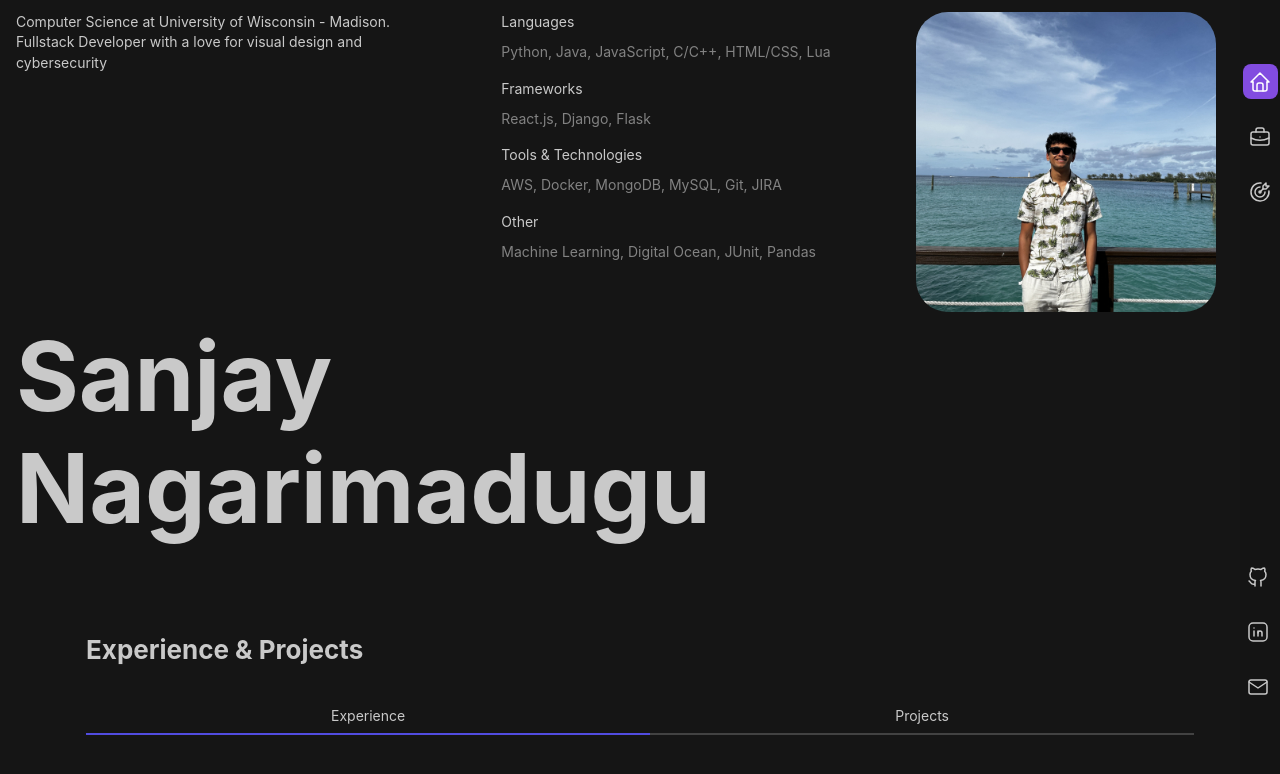
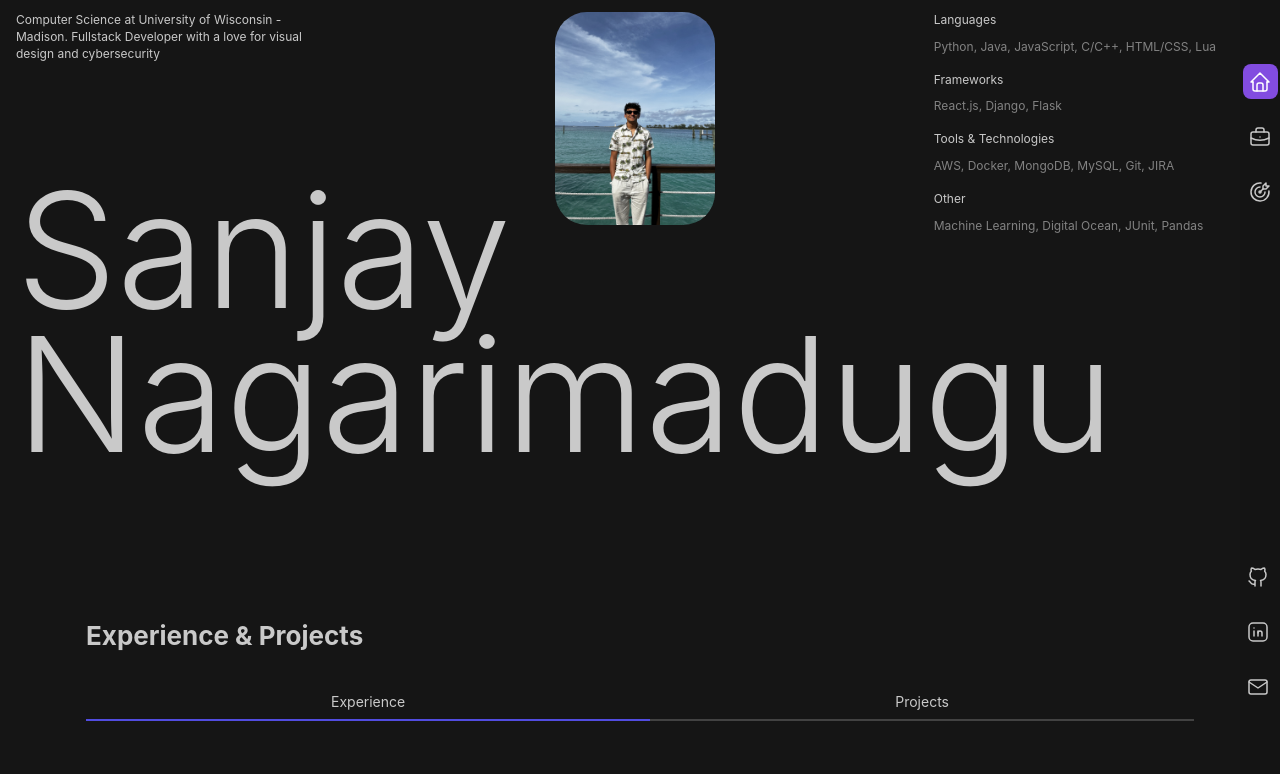
Before and after one commit to SanjayReddyN/personal-website, a React (Vite) app: page / in a window 1280 px wide. Shown: the top 774 px of the page. Built offline with nearby package versions, Linux system fonts and the light colour scheme.

Commit message:
Restructured the name in about section and placement of profile image

```diff
--- a/src/components/About.jsx
+++ b/src/components/About.jsx
@@ -53,43 +53,52 @@ const About = () => {
   }, []);
 
   return (
-    <section id="about" className="hero-section">
+    <section id="about" className="hero-section" ref={sectionRef}>
       <Stack h="100%" justify="space-between" spacing={0}>
         <div ref={contentRef} className="content-wrapper">
           <Group w="100%" align="flex-start" justify="space-between" pt="sm">
-            <Text size="sm" weight={500} maw="25rem">
+            <Text size="xs" weight={500} maw="20rem">
               Computer Science at University of Wisconsin - Madison. Fullstack
               Developer with a love for visual design and cybersecurity
             </Text>
 
-            <Stack spacing="lg" maw="25rem">
+            <Box
+              component="img"
+              src={profileImage}
+              alt="Profile"
+              className="profile-image"
+              maw="20rem"
+              h="auto"
+            />
+
+            <Stack spacing="sm" maw="20rem">
               {Object.entries(skillCategories).map(([category, skills]) => (
                 <Box key={category}>
-                  <Text size="sm" weight={500} mb="xs">
+                  <Text size="xs" weight={500} mb="xs">
                     {category}
                   </Text>
-                  <Text size="sm" c="dimmed">
+                  <Text size="xs" c="dimmed">
                     {skills.join(", ")}
                   </Text>
                 </Box>
               ))}
             </Stack>
-            <Box
-              component="img"
-              src={profileImage}
-              alt="Profile"
-              className="profile-image"
-            />
           </Group>
         </div>
 
         <div ref={nameRef} className="name-wrapper">
-          <Group w="100%" pb="4rem">
-            <Stack spacing={0}>
-              <Text className="name-text" fz="6rem" lh={1} fw={700}>
+          <Group w="100%" pb="4rem" pt={0} mt={0}>
+            <Stack spacing="xs">
+              <Text className="name-text" fz="10rem" lh={0} fw={325} mt="auto">
                 Sanjay
               </Text>
-              <Text className="name-text" fz="6rem" lh={1} fw={700}>
+              <Text
+                className="name-text"
+                fz="10rem"
+                lh={1.6}
+                fw={325}
+                mt="auto"
+              >
                 Nagarimadugu
               </Text>
             </Stack>
--- a/src/components/about/About.css
+++ b/src/components/about/About.css
@@ -1,5 +1,5 @@
 .hero-section {
-  height: 100%;
+  height: 100;
   width: calc(100vw - 3rem);
   padding: 0 1rem;
   margin: 0;
@@ -14,12 +14,14 @@
 
 .name-wrapper {
   transition: transform 0.3s ease-out, opacity 0.3s ease-out;
+  padding-top: 0; /* Remove top padding */
+  margin-top: 0; /* Remove top margin */
 }
 
 .profile-image {
-  width: 18.75rem !important;
-  height: 18.75rem !important;
-  object-fit: cover !important;
+  width: 10rem; /* Match width to group */
+  height: 10rem; /* Maintain aspect ratio */
+  object-fit: fill !important;
   border-radius: 2rem !important;
 }
 /* .profile-image {
```
